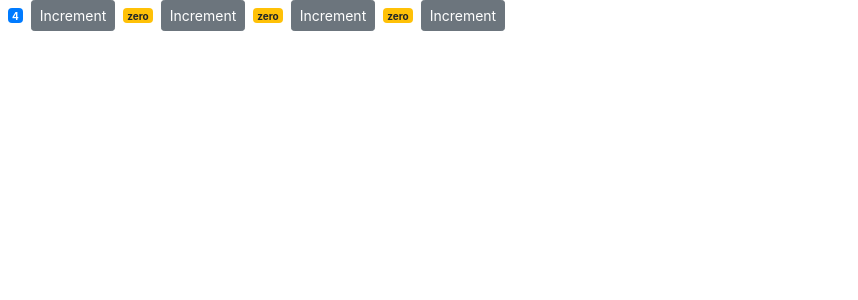
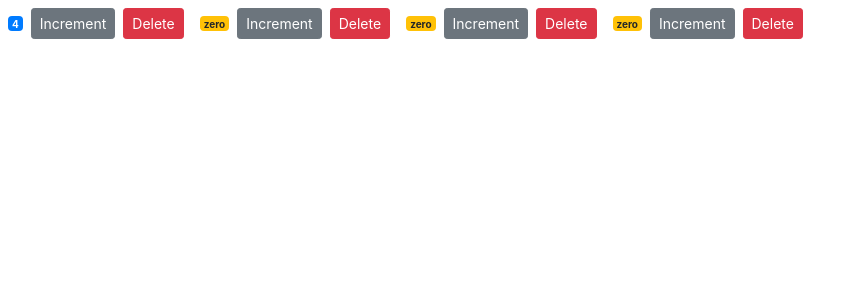
Before and after one commit to Ochaun/react-crash-course-mosh, a React (Create React App) app: page / in a window 1280 px wide. Shown: the top 300 px of the page, without its empty margins (0-858 px from the left). Built offline with nearby package versions, Linux system fonts and the light colour scheme.

Commit message:
added delete functionality

```diff
--- a/src/components/counter.jsx
+++ b/src/components/counter.jsx
@@ -24,6 +24,12 @@
           className="btn btn-secondary btn-sm"
         >
           Increment
+        </button>
+        <button
+          onClick={() => this.props.onDelete(this.props.id)}
+          className="btn btn-danger btn-sm m-2"
+        >
+          Delete
         </button>
         {/* {this.state.tags.length === 0 && "Please Create a new tags"}
         {this.renderTags()}*/}
--- a/src/components/counters.jsx
+++ b/src/components/counters.jsx
@@ -10,12 +10,23 @@
       { id: 4, value: 0 }
     ]
   };
+  handleDelete = counterId => {
+    //remove the given counter from state
+    const counters = this.state.counters.filter(c => c.id !== counterId);
+    this.setState({ counters });
+  };
+
   render() {
     return (
       <>
         {/* Map every element in array to a JSX obj with a key*/}
         {this.state.counters.map(counter => (
-          <Counter key={counter.id} value={counter.value} selected={true} />
+          <Counter
+            key={counter.id}
+            id={counter.id}
+            onDelete={this.handleDelete}
+            value={counter.value}
+          />
         ))}
       </>
     );
--- a/src/index.js
+++ b/src/index.js
@@ -1,7 +1,6 @@
 import React from "react";
 import ReactDOM from "react-dom";
 import "./index.css";
-import App from "./App";
 import * as serviceWorker from "./serviceWorker";
 import "bootstrap/dist/css/bootstrap.css";
 import Counters from "./components/counters";
```
